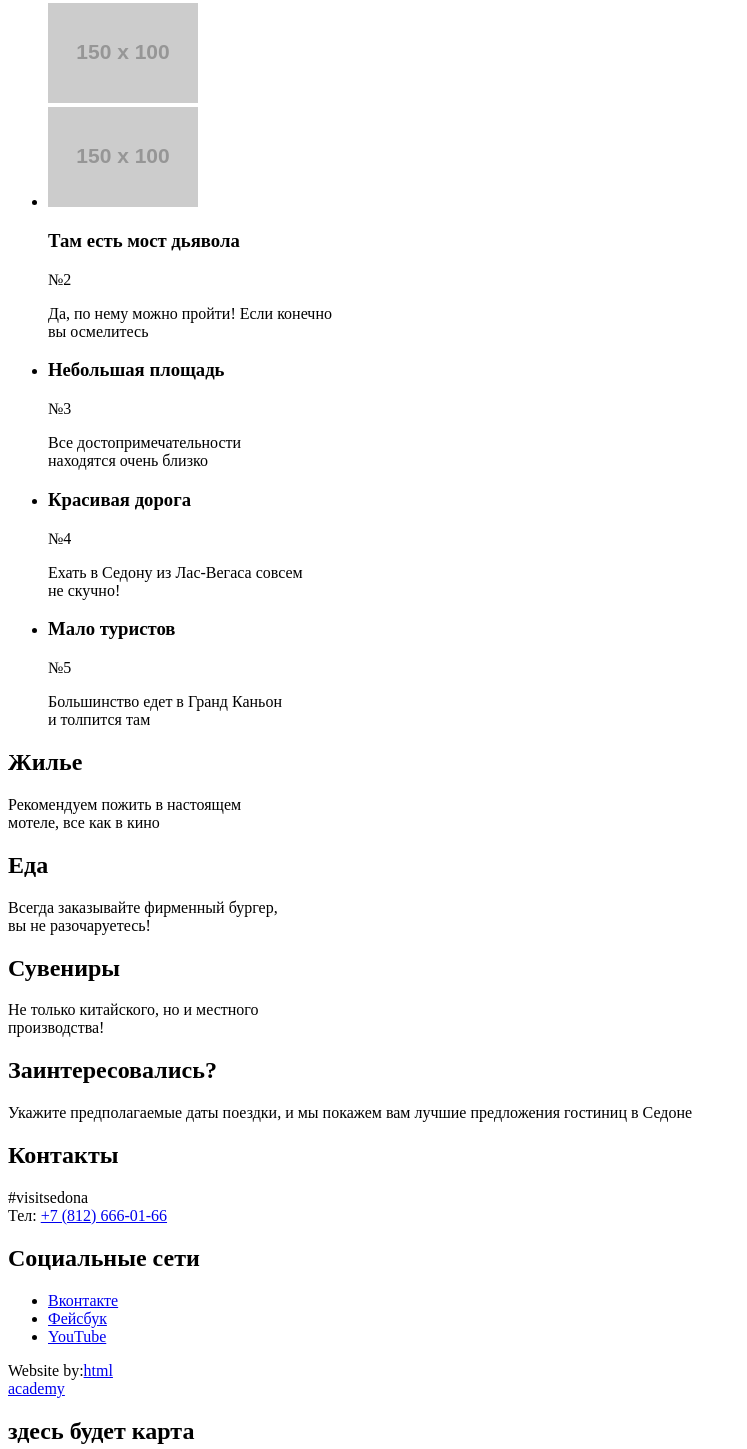
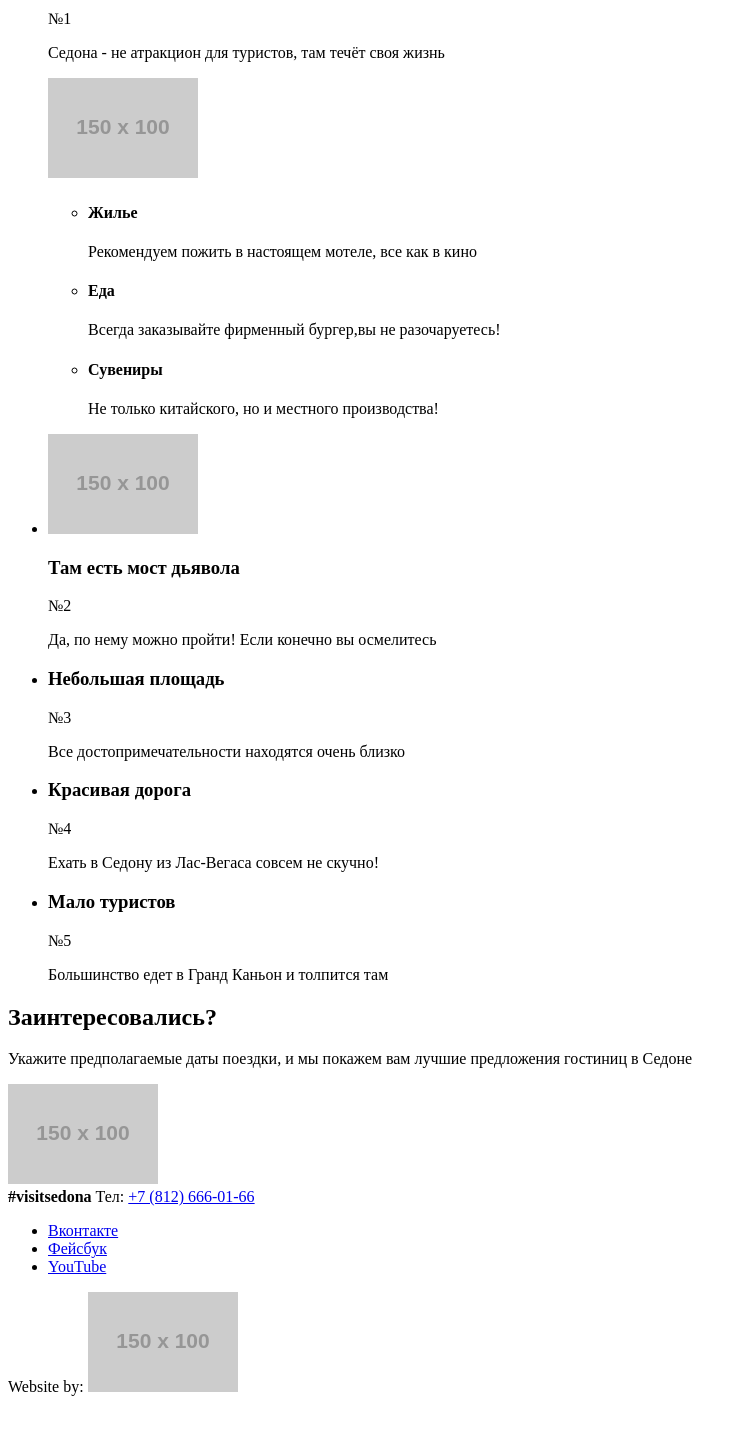
Before and after one commit to Sofya-91/1460789-sedona-30, a plain HTML site: page index.html in a window 1280 px wide. Shown: the part 454-1903 px from the top of the page, without its empty margins (0-747 px from the left). After the commit the page ends 1866 px from the top, so only its background shows below. Drawn offline with Linux system fonts and the light colour scheme; placeholder pictures from the web are drawn by us.

Commit message:
внесены изменения в разметку главной страницы

```diff
--- a/index.html
+++ b/index.html
@@ -1,14 +1,17 @@
 <!DOCTYPE html>
 <html lang="ru">
+
 <head>
   <meta charset="utf-8">
   <title>HTML Academy: Седона</title>
 </head>
+
 <body>
   <header>
     <nav>
       <a>
-        <img src="https://via.placeholder.com/150x100" alt="Логотип сайта Седона"> </a>
+        <img src="https://via.placeholder.com/150x100" alt="Логотип сайта Седона">
+      </a>
       <ul>
         <li><a href="blank.html">Информация</a></li>
         <li><a href="blank.html">Фото и видео</a></li>
@@ -19,65 +22,75 @@
   </header>
   <main>
     <section>
-    <h2>Седона — небольшой городок в Аризоне,<br>
-    заслуживающий большего!</h2>
+      <a href="#">
+        <img src="https://via.placeholder.com/150x100" alt="Фотография">
+      </a>
+    </section>
+    <section>
+      <h2>Седона — небольшой городок в Аризоне,заслуживающий большего!</h2>
       <p>Рассмотрим 5 причин, по которым Седона круче, чем гранд каньон!</p>
       <ul>
         <li>
           <h3>Настоящий городок</h3>
-          <p>№1</p>
-          <p>Седона - не атракцион для туристов, там<br>
-             течёт своя жизнь</p>
+          <span>№1</span>
+          <p>Седона - не атракцион для туристов, там течёт своя жизнь</p>
           <a href="#">
-                <img src="https://via.placeholder.com/150x100" alt="Фотография"></a></li>
+            <img src="https://via.placeholder.com/150x100" alt="Фотография">
+          </a>
+          <ul>
+            <li>
+              <h4>Жилье</h4>
+              <p>Рекомендуем пожить в настоящем мотеле, все как в кино</p>
+            </li>
+            <li>
+              <h4>Еда</h4>
+              <p>Всегда заказывайте фирменный бургер,вы не разочаруетесь!</p>
+            </li>
+            <li>
+              <h4>Сувениры</h4>
+              <p>Не только китайского, но и местного производства!</p>
+            </li>
+          </ul>
+        </li>
         <li>
           <a href="#">
-          <img src="https://via.placeholder.com/150x100" alt="Фотография"></a>
+            <img src="https://via.placeholder.com/150x100" alt="Фотография">
+          </a>
           <h3>Там есть мост дьявола</h3>
-          <p>№2</p>
-          <p>Да, по нему можно пройти! Если конечно<br>
-             вы осмелитесь</p>
+          <span>№2</span>
+          <p>Да, по нему можно пройти! Если конечно вы осмелитесь</p>
         </li>
         <li>
           <h3>Небольшая площадь</h3>
-          <p>№3</p>
-          <p>Все достопримечательности<br>
-             находятся очень близко</p></li>
+          <span>№3</span>
+          <p>Все достопримечательности находятся очень близко</p>
+        </li>
         <li>
           <h3>Красивая дорога</h3>
-          <p>№4</p>
-          <p>Ехать в Седону из Лас-Вегаса совсем<br>
-             не скучно!</p></li>
+          <span>№4</span>
+          <p>Ехать в Седону из Лас-Вегаса совсем не скучно!</p>
+        </li>
         <li>
           <h3>Мало туристов</h3>
-          <p>№5</p>
-          <p>Большинство едет в Гранд Каньон<br>
-             и толпится там</p></li>
+          <span>№5</span>
+          <p>Большинство едет в Гранд Каньон и толпится там</p>
+        </li>
       </ul>
     </section>
     <section>
-    <h2>Жилье</h2>
-      <p>Рекомендуем пожить в настоящем<br>
-        мотеле, все как в кино</p>
-    <h2>Еда</h2>
-      <p>Всегда заказывайте фирменный бургер,<br>
-         вы не разочаруетесь!</p>
-    <h2>Сувениры</h2>
-      <p>Не только китайского, но и местного<br>
-         производства!</p>
-  </section>
       <h2>Заинтересовались?</h2>
       <p>Укажите предполагаемые даты поездки, и мы покажем вам лучшие предложения гостиниц в Седоне</p>
-  <!--Здесь будет форма-->
+      <a href=""></a>
+      <div>
+        <img src="https://via.placeholder.com/150x100" alt="map">
+      </div>
+    </section>
   </main>
   <footer>
-      <section>
-    <h2>Контакты</h2>
-      <p>#visitsedona<br>
-        Тел: <a href="tel:+7(495)666-01-66">+7 (812) 666-01-66</a></p>
-      </section>
-      <section>
-        <h2>Социальные сети</h2>
+    <div>
+      <b>#visitsedona</b>
+      Тел: <a href="tel:+7(495)666-01-66">+7 (812) 666-01-66</a>
+    </div>
     <ul>
       <li>
         <a href="#">Вконтакте</a>
@@ -89,14 +102,12 @@
         <a href="#">YouTube</a>
       </li>
     </ul>
-      </section>
-      <p> Website by:<a href="https://htmlacademy.ru">html<br>academy</a>
+    <p> Website by:
+      <a href="#">
+        <img src="https://via.placeholder.com/150x100" alt="Логотип htmlacademy">
+      </a>
     </p>
   </footer>
+</body>
 
-<section>
-  <h2>здесь будет карта</h2>
-
-</section>
-  </body>
 </html>
```
Lines whose indentation alone changed are shown as unchanged.
